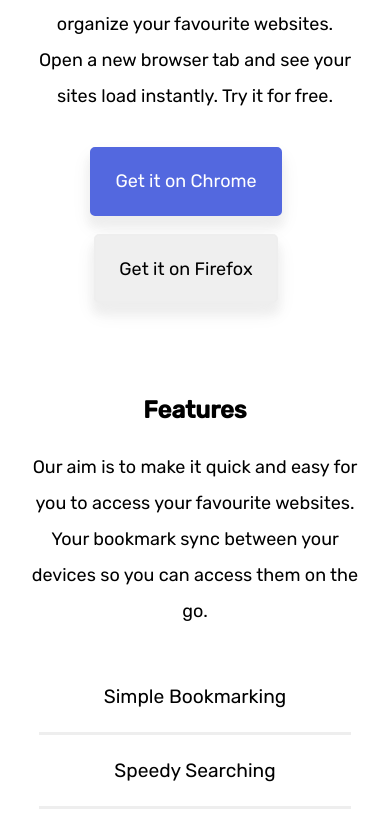
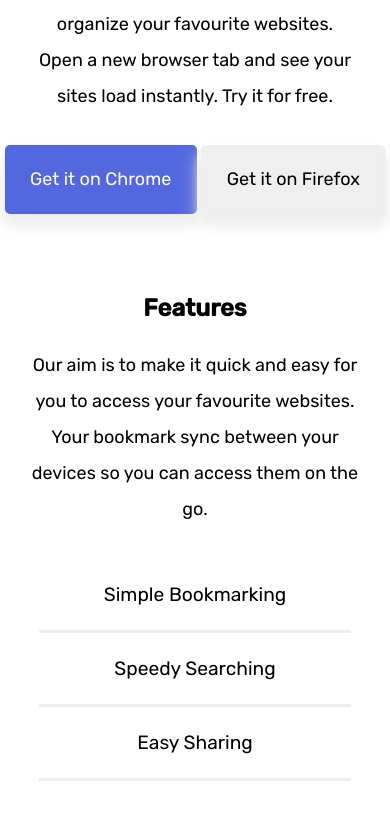
Before and after one commit to McGarry-A/bookmark-landing-page, a React (Create React App) app: page / in a window 390 px wide. Shown: the part 904-1739 px from the top of the page. Built offline with nearby package versions, Linux system fonts and the light colour scheme.

Commit message:
iphone responsiveness?

```diff
--- a/src/components/FooterBanner/FooterBanner.css
+++ b/src/components/FooterBanner/FooterBanner.css
@@ -85,7 +85,7 @@
   }
 }
 
-@media screen and (max-width: 375px) {
+@media screen and (max-width: 425px) {
   .footer-banner .footer-banner-container .footer-contact-us input {
     width: 200px;
     font-size: 14px;
--- a/src/components/FooterBanner/FooterBanner.scss
+++ b/src/components/FooterBanner/FooterBanner.scss
@@ -72,7 +72,7 @@
     }
 }
 
-@media screen and (max-width: 375px) {
+@media screen and (max-width: 425px) {
     .footer-banner {
         .footer-banner-container {
             .footer-contact-us {
--- a/src/components/Hero/Hero.css
+++ b/src/components/Hero/Hero.css
@@ -120,10 +120,23 @@
   }
 }
 
-@media screen and (max-width: 375px) {
+@media screen and (max-width: 425px) {
   .hero .hero-right .background-blue {
-    top: 110px;
+    top: 100px;
     right: -400px;
+  }
+  .hero .hero-left .hero-button-div {
+    margin: 0 auto;
+    display: -webkit-box;
+    display: -ms-flexbox;
+    display: flex;
+    -webkit-box-pack: space-evenly;
+        -ms-flex-pack: space-evenly;
+            justify-content: space-evenly;
+    padding-top: 1em;
+  }
+  .hero .hero-left .hero-button-div .hero-button {
+    margin: 0;
   }
 }
 /*# sourceMappingURL=Hero.css.map */
--- a/src/components/Hero/Hero.scss
+++ b/src/components/Hero/Hero.scss
@@ -116,12 +116,24 @@
     }
 }
 
-@media screen and (max-width: 375px) {
+@media screen and (max-width: 425px) {
     .hero {
         .hero-right {
             .background-blue {
-                top: 110px;
+                top: 100px;
                 right: -400px;
+            }
+        }
+
+        .hero-left {
+            .hero-button-div {
+                margin: 0 auto;
+                display: flex;
+                justify-content: space-evenly;
+                padding-top: 1em;
+                .hero-button {
+                    margin: 0;
+                }
             }
         }
     }
```
Also changed, not shown: 1 other file (tests, documents, lock files or other folders).
